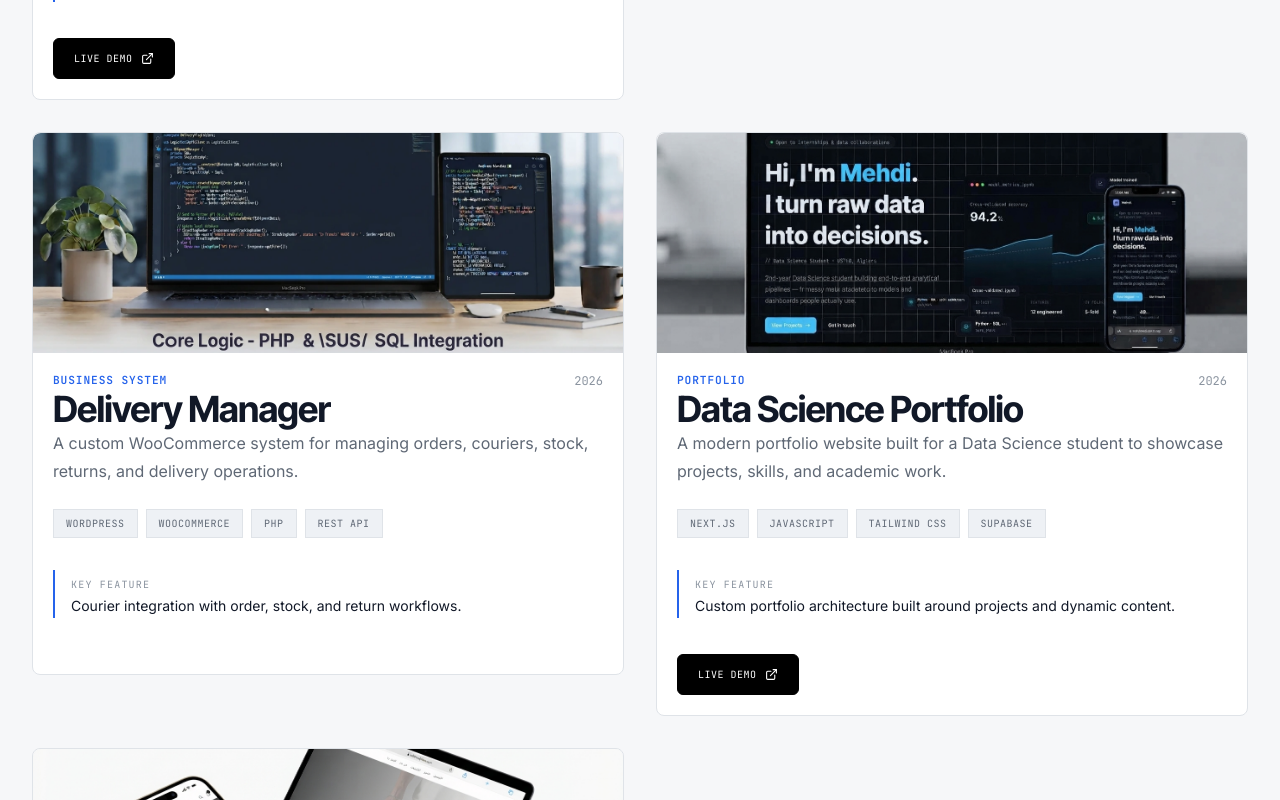
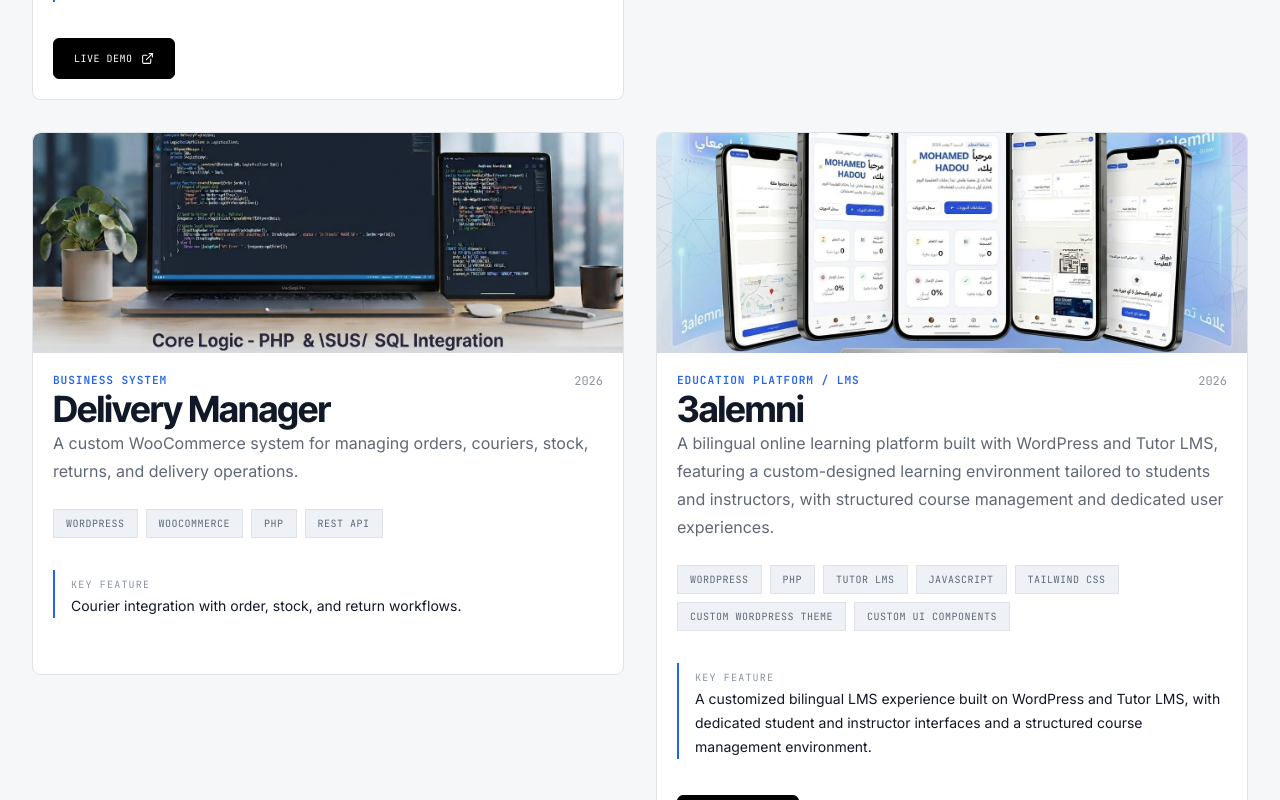
Before and after one commit to moh-dev10/moh-dev, a Next.js app: page /projects in a window 1280 px wide. Shown: the part 1360-2160 px from the top of the page. Built offline with nearby package versions, Linux system fonts and the light colour scheme.

Commit message:
feat(projects): add 3alemni project details

```diff
--- a/src/data/projects.ts
+++ b/src/data/projects.ts
@@ -65,6 +65,28 @@ export const projects: Project[] = [
   featuredPoint: "Courier integration with order, stock, and return workflows.",
   featured:false
 },
+{
+  slug: "3alemni",
+  title: "3alemni",
+  category: "Education Platform / LMS",
+  year: "2026",
+  description:
+    "A bilingual online learning platform built with WordPress and Tutor LMS, featuring a custom-designed learning environment tailored to students and instructors, with structured course management and dedicated user experiences.",
+  stack: [
+    "WordPress",
+    "PHP",
+    "Tutor LMS",
+    "JavaScript",
+    "Tailwind CSS",
+    "Custom WordPress Theme",
+    "Custom UI Components",
+  ],
+  featuredPoint:
+    "A customized bilingual LMS experience built on WordPress and Tutor LMS, with dedicated student and instructor interfaces and a structured course management environment.",
+  image: "/projects/3alemni.webp",
+  liveUrl: "https://3alemni.42web.io",
+  featured: false,
+},
 
 {
   slug:"data-science-portfolio",
--- a/src/data/translations.ts
+++ b/src/data/translations.ts
@@ -401,6 +401,28 @@ export const localizedProjects: Record<Language, ProjectTranslation[]> = {
       featured: false,
     },
     {
+      slug: "3alemni",
+      title: "3alemni",
+      category: "Education Platform / LMS",
+      year: "2026",
+      description:
+        "A bilingual online learning platform built with WordPress and Tutor LMS, featuring a custom-designed learning environment tailored to students and instructors, with structured course management and dedicated user experiences.",
+      stack: [
+        "WordPress",
+        "PHP",
+        "Tutor LMS",
+        "JavaScript",
+        "Tailwind CSS",
+        "Custom WordPress Theme",
+        "Custom UI Components",
+      ],
+      featuredPoint:
+        "A customized bilingual LMS experience built on WordPress and Tutor LMS, with dedicated student and instructor interfaces and a structured course management environment.",
+      image: "/projects/3alemni.webp",
+      liveUrl: "https://3alemni.42web.io",
+      featured: false,
+    },
+    {
       slug: "data-science-portfolio",
       title: "Data Science Portfolio",
       category: "Portfolio",
@@ -472,6 +494,28 @@ export const localizedProjects: Record<Language, ProjectTranslation[]> = {
       stack: ["WordPress", "WooCommerce", "PHP", "REST API"],
       image: "/projects/Delivery-manager.webp",
       featuredPoint: "ربط متقدم مع شركات التوصيل وتتبع آلي لدورة حياة الطلب والمخزون.",
+      featured: false,
+    },
+    {
+      slug: "3alemni",
+      title: "علّمني",
+      category: "منصة تعليمية / نظام إدارة التعلّم",
+      year: "2026",
+      description:
+        "منصة تعليم إلكتروني ثنائية اللغة مبنية باستخدام WordPress وTutor LMS، توفر بيئة تعليمية مخصصة للطلاب والأساتذة، مع تنظيم الدورات التعليمية وتجارب استخدام مصممة حسب احتياجات كل مستخدم.",
+      stack: [
+        "WordPress",
+        "PHP",
+        "Tutor LMS",
+        "JavaScript",
+        "Tailwind CSS",
+        "Custom WordPress Theme",
+        "Custom UI Components",
+      ],
+      featuredPoint:
+        "تجربة تعليم إلكتروني ثنائية اللغة مبنية باستخدام WordPress وTutor LMS، مع واجهات مخصصة للطلاب والأساتذة وبيئة منظمة لإدارة الدورات التعليمية.",
+      image: "/projects/3alemni.webp",
+      liveUrl: "https://3alemni.42web.io",
       featured: false,
     },
     {
```
Also changed, not shown: public/assets/aistudio/1794059181888_4a0402ac.jpg (added), public/projects/3alemni.webp (added).
